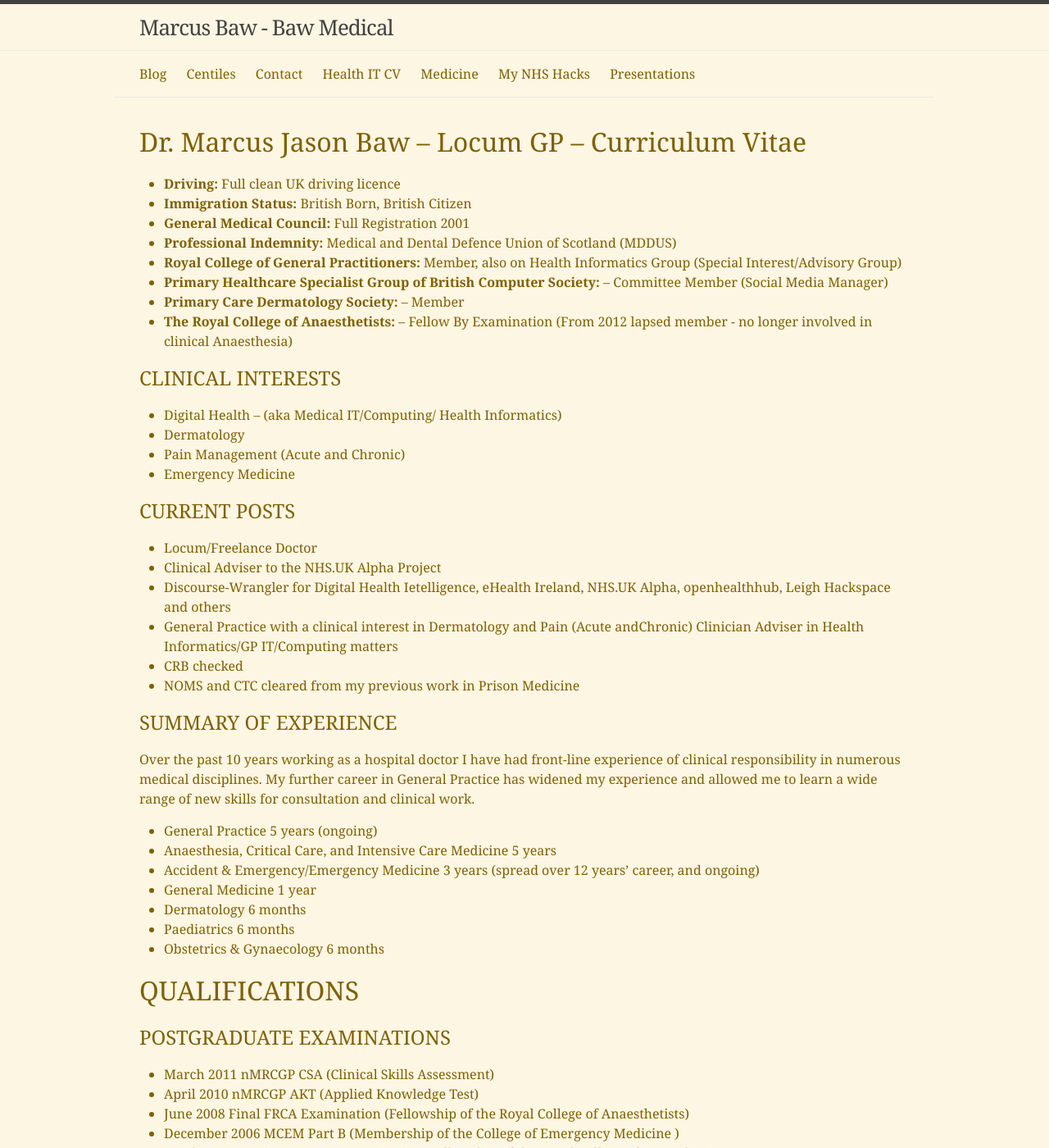
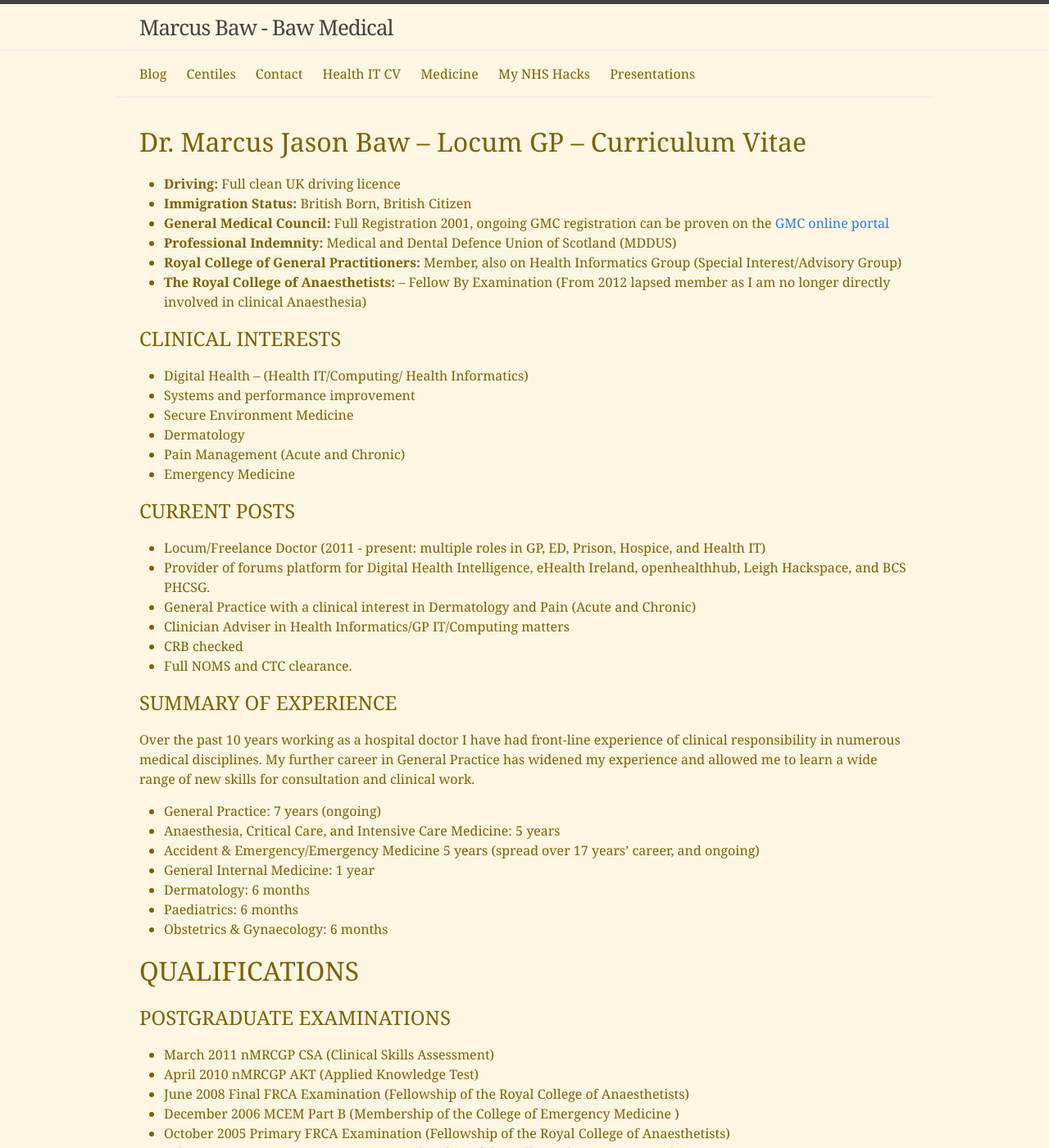
Before and after one commit to pacharanero/pacharanero.github.io, a Jekyll site: the page built from medicine.md, in a window 1280 px wide and 1400 px high. Shown: the whole window at 82% size. Built offline with Jekyll 4.4.1, drawn with Linux system fonts in a browser that asks for light colours; some of the changed text lies outside the part shown.

Commit message:
updated medical and health IT CV

```diff
--- a/medicine.md
+++ b/medicine.md
@@ -9,38 +9,37 @@
 # Dr. Marcus Jason Baw – Locum GP – Curriculum Vitae
 * **Driving:** Full clean UK driving licence
 * **Immigration Status:** British Born, British Citizen
-* **General Medical Council:** Full Registration 2001
+* **General Medical Council:** Full Registration 2001, ongoing GMC registration can be proven on the [GMC online portal](http://webcache.gmc-uk.org/gmclrmp_enu/start.swe?SWECmd=GotoView&SWEBHWND=&_sn=IQfE1yiTIB17cRzmhOiEvuVox3pPGZMDu5JeafrPNsM-bgPmNrRm98AKwc6SaOL28reCDfNH3X6p1oNi0VWr8axqRLnh4FSMFfl2dbfzHH6nVrq4WRE.hmWk0aAiQ8AlgZTL95LAAqJE4VjdSQH3yJgicSLT-Aiq-WAT8cKaw6ZO4g5-4VqgbzL4T8YZfYW.D226BFdu1lM_&SWEView=GMC+WEB+Doctor+Search&SRN=&SWEHo=webcache.gmc-uk.org&SWETS=1481188925&SWEApplet=GMC+WEB+Health+Provider+Search+Applet)
 * **Professional Indemnity:** Medical and Dental Defence Union of Scotland (MDDUS)
 * **Royal College of General Practitioners:** Member, also on Health Informatics Group (Special Interest/Advisory Group)
-* **Primary Healthcare Specialist Group of British Computer Society:** – Committee Member (Social Media Manager)
-* **Primary Care Dermatology Society:** – Member
-* **The Royal College of Anaesthetists:** – Fellow By Examination (From 2012 lapsed member - no longer involved in clinical Anaesthesia)
+* **The Royal College of Anaesthetists:** – Fellow By Examination (From 2012 lapsed member as I am no longer directly involved in clinical Anaesthesia)
 
 ## CLINICAL INTERESTS
-* Digital Health – (aka Medical IT/Computing/ Health Informatics)
+* Digital Health – (Health IT/Computing/ Health Informatics)
+* Systems and performance improvement
+* Secure Environment Medicine
 * Dermatology
 * Pain Management (Acute and Chronic)
 * Emergency Medicine
 
 ## CURRENT POSTS
-* Locum/Freelance Doctor
-* Clinical Adviser to the NHS.UK Alpha Project
-* Discourse-Wrangler for Digital Health Ietelligence, eHealth Ireland, NHS.UK Alpha, openhealthhub, Leigh Hackspace and others
-* General Practice with a clinical interest in Dermatology and Pain (Acute andChronic)
-Clinician Adviser in Health Informatics/GP IT/Computing matters
+* Locum/Freelance Doctor (2011 - present: multiple roles in GP, ED, Prison, Hospice, and Health IT)
+* Provider of forums platform for Digital Health Intelligence, eHealth Ireland, openhealthhub, Leigh Hackspace, and BCS PHCSG.
+* General Practice with a clinical interest in Dermatology and Pain (Acute and Chronic)
+* Clinician Adviser in Health Informatics/GP IT/Computing matters
 * CRB checked
-* NOMS and CTC cleared from my previous work in Prison Medicine
+* Full NOMS and CTC clearance.
 
 ## SUMMARY OF EXPERIENCE
 Over the past 10 years working as a hospital doctor I have had front-line experience of clinical responsibility in numerous medical disciplines. My further career in General Practice has widened my experience and allowed me to learn a wide range of new skills for consultation and clinical work.
 
-* General Practice 5 years (ongoing)
-* Anaesthesia, Critical Care, and Intensive Care Medicine 5 years
-* Accident & Emergency/Emergency Medicine 3 years (spread over 12 years’ career, and ongoing)
-* General Medicine 1 year
-* Dermatology 6 months
-* Paediatrics 6 months
-* Obstetrics & Gynaecology 6 months
+* General Practice: 7 years (ongoing)
+* Anaesthesia, Critical Care, and Intensive Care Medicine: 5 years
+* Accident & Emergency/Emergency Medicine 5 years (spread over 17 years’ career, and ongoing)
+* General Internal Medicine: 1 year
+* Dermatology: 6 months
+* Paediatrics: 6 months
+* Obstetrics & Gynaecology: 6 months
 
 # QUALIFICATIONS
 
@@ -61,35 +60,68 @@
 
 # PREVIOUS MEDICAL POSTS
 (all posts immediately sequential without gaps, unless otherwise indicated)
+* **August 2011 - present:** General Practitioner and Emergency Physician, professional locum, various posts, including but not limited to:
+  * Bethany Medical Centre, St Helens
+  * Seven Brooks Medical Centre, Atherton
+  * Brookmill Medical Centre, Leigh
+  * Netherley Health Centre, Liverpool
+  * The Ash, Liverpool
+  * Whiston Hospital Foundation Trust ED
+  * Salford Royal Hospital Foundation Trust ED
+  * Various secure establishments (contact me for details if required)
 
 * **August 2008 – July 2011:** Specialty Registrar in General Practice – North Western Deanery – Wigan GPVTS
   * Dermatology ITP (Prosser White Dermatology Unit, Leigh/Chandler House, Wigan)
   * Paediatrics (Wigan Royal Albert Edward Infirmary)
   * Obstetrics & Gynaecology (Wigan Royal Albert Edward Infirmary)
   * Medicine – MAU and Elderly Care, (Wigan Royal Albert Edward Infirmary)
+
 * **December 2006 – July 2008:** Specialist Registrar in Anaesthesia and Intensive Care Medicine, Mersey Deanery. Full exposure to mixed anaesthetic practice including sub-specialities: Trauma, Emergency, Vascular, Paediatric and ICU/HDU, Cardiothoracic anaesthesia including on- and off-pump CABG, thoracotomy, Neuroanaesthesia and Neuro ICU, Burns/Plastics ICU and Anaesthesia, Ophthalmic, ENT and Obstetric. Based at: Warrington Hospital, The Cardiothoracic Centre Liverpool, Walton Centre for Neurology and Neurosurgery, Royal Liverpool University Hospital, Whiston Hospital
+
 * **August 2006 – December 2006:** Part-time locum in A&E and Anaesthesia. Via Medacs Agency I arranged a 3-month voluntary gap in full-time employment to allow myself to be free from a contract notice period so I would be free to accept an SpR job in Anaesthesia. This time was spent working as a locum in A&E and Anaesthesia.
+
 * **August 2005 – August 2006:** Middle Grade Clinical Fellow in Emergency Medicine, Whiston Hospital, Merseyside Working on the Middle Grade rota alongside the A&E SpRs and carrying the same level of clinical responsibility including being advisory and supervisory to junior doctors and Nurse Practitioners, teaching of students and doctors, active management of the A&E department in liaison with the Coordinating Nurse. Significant involvement in critical care activities, prehospital ‘forward aid’ requests, airway management, resuscitation, and cardiac emergencies.
+
 * **August 2001 to July 2005:** (summary, details upon request if required):
   * Anaesthesia (2 Years)
   * Critical Care and Medicine (1 Year)
   * Emergency Medicine (1 year)
+
 * **August 2000 to July 2001:** Preregistration House Officer, Whiston Hospital, Merseyside, UK
 
 ## OTHER POSTS (INCLUDING PAST POSTS)
 
-* **October 2013 to present:** Social Media Manager for the Primary Heath Care Specialist Group (PHCSG) of the British Computer Society. This is a committee post and is held for 3 years.
-* **September 2012 to present:** Co-director of openGPSoC, a non-profit CIC founded to create and maintain an open-source alternative to current closed-source GP clinical systems.
-* **April 2012 to present:** Member of Royal College of General Practitioners Health Informatics Group. The group meets approximately every 2-3 months to discuss important matters pertaining to GP and general healthcare IT. Recent topics have included
+* **January 2015 to present:** Founding Director of [Leigh Hackspace](http://www.leighhack.org/) - a non-profit creative/educational community in Leigh, Lancashire. (voluntary post)
+
+* **October 2013 to October 2016:** Social Media Manager for the Primary Heath Care Specialist Group (PHCSG) of the British Computer Society. This is a voluntary committee post and is held for 3 years.
+
+* **September 2012 to present:** Co-director of openGPSoC, a non-profit CIC founded to create and maintain open-source alternatives to current closed-source clinical systems and infrastructure.
+
+* **April 2012 to present:** Member of Royal College of General Practitioners Health Informatics Group. The group meets approximately every 2-3 months to discuss important matters pertaining to GP and general healthcare IT. Recent topics have included care.data, GOV.UK Verify, open APIs pertaining to GPSoC-R, and others.
+
 * **July 2009 to July 2011:** Elected GP Trainees’ Representative on Joint Local Negotiating Committee (Acting Staff Side Chairman) – Meeting approximately every 2 months, the LNC negotiates Deanery-wide policies used by the Lead Employing Trusts (Pennine Acute Trust, North Lancashire PCT, and Greater Manchester West MHT). My role as a GP trainees’ representative is to work with the representatives of the other specialities and with the BMA’s representative to ensure that trainees’ terms and conditions are not harmed by changes in Deanery and Lead Employer Policy. I stepped down from this post as I was ineligible to hold it once I completed my training.
-* **2005 – 2007:** Responsible Medical Officer Haydock Racecourse (occasional only) Jockey Club Certified Racecourse RMO
+
+* **2005 – 2007:** Responsible Medical Officer Haydock Racecourse Jockey Club Certified Racecourse RMO
 
 ## CONTINUING MEDICAL EDUCATION – COURSES/MEETINGS
 
 (2005 – present, courses prior to 2005 omitted for brevity, details of these on request)
 
+### 2016
+* EHI Live (invited speaker) - November 2016, Birmingham NEC
+* NHS Hack Day - October 2016, Newcastle
+* NHS Innovation Expo - September 2016, Manchester Central
+* Digital Health Leadership Summit - February 2016, Midlands
+* CCIO Summer School (invited speaker) - July 2016, Leeds University
+
+### 2015
+
+* EHI Live (invited speaker) - November 2016, Birmingham NEC
+* NHS Innovation Expo (invited speaker - prize winner)- September 2015, Manchester Central
+
 ### 2014
 
+* EHI Live (speaker) - November 2014, Birmingham NEC
 * Advanced Paediatric Life Support (Recertification)
 * Advanced Life Support and Advanced Trauma Life Support (as Instructor)
 * The GP Update Course, 1 day, Manchester
@@ -150,12 +182,18 @@
 
 Below are some examples of my previous work in the area of safety, clinical governance, management and implementation style.
 
-* **Changes to Documents Scanning Procedure: (2013, A Secure Environment)** Upon arrival at the secure environment a summary of medical record is requested from the patient’s usual GP – usually this arrives within 48hrs, however due to delays in GP processing of the faxes, the information would often not be available for clinical use for up to 4 weeks. I was instrumental in resolving this issue in order to provide a system that allowed the documents to be available on our EHR immediately on arrival, and for checking of the faxes to be done electronically, with the advantage that it could be done from any terminal.
+* **Changes to Documents Scanning Procedure: (2013, A Secure Environment)** Upon arrival at the secure environment a summary of medical record is requested from the patient’s usual GP – usually this arrives within 48hrs, however due to delays in GP processing of the faxes, the information would often not be available for clinical use for up to 4 weeks. I was instrumental in resolving this issue in order to provide a system that allowed the documents to be available on our EHR immediately on arrival, and for checking of the faxes to be done electronically, with the advantage that it could be done from any terminal in the healthcare unit, and as a result the checking process could be parallelized and done faster.
+
 * **‘A-Z Referral Map’: February 2010 – ongoing.** In response to my own organisational needs I began to collect electronic and scanned referral forms, and referral pathway information, when I started working in General Practice. Initially this was because I knew what service I wanted to refer to, but not how to do it. Over time the document became larger and attracted the interest of other doctors, since it gradually came to form a digital repository of all relevant referral information, including scanned or electronic forms of the referral documents/forms. This not only streamlined and sped up the process of referral, but also obviated the need for keeping a store of paper referral forms in the practice, since all forms can now simply be printed on demand. I await the day that the need for all this would be obviated by Choose & Book (now rebranded e-RS:‘e-Referral System’ – 2013)
+
 * **‘Wigan Paediatrics Guidelines for iPhone’ Project:** December 2009 – February 2010
+
 * **Pocket O&G Drug Guide:** May 2009
+
 * **Emergency Floor Doctors’ Guide:** November 2008
+
 * **Wigan RAEI SMR (Standardised Mortality Rate) Taskforce:** 2008 – 2009
+
 * **Unscheduled Care Improvements: October 2008**
 
 ## AUDIT
@@ -171,16 +209,22 @@
 ## PUBLICATIONS and PRESS
 
 * ‘Turning doctors into coders’, BMJ feature 2013 by Jon Hoeksma, the editor of eHealth Insider for which I was interviewed.
+
 * RCGP ‘Patient Online‘ Roadmap document (I was a principal author of the Defining The Offering section)
+
 * ‘Open source GP project takes off’, eHealth Insider, 18 October 2012 – Interview about openGPSoC.
 * BMJ Rapid responses, 19th May 2005 – Letter to Editor about severely flawed reporting in the BMJ of the findings of the NCEPOD report ‘An Acute Problem’.
+
 * Journal of the Intensive Care Society, June 2004 – Letter to Editor refuting some assertions made regarding the format of JICS.
 
 ## MEDICAL INTERESTS
 
 * Digital Health – including maximising use of free and open source software, development of robust and efficient web-based clinician tools, speech recognition, and use of hand-held devices such as smartphones in decision support.
+
 * Dermatology – During my GP VTS Training I completed a 6 months Dermatology post which allowed me to gain valuable knowledge in the recognition and management of most common skin conditions. I remain a member of the Primary Care Dermatology Society, which allows me to access their CPD resources, meetings, conferences and publications.
+
 * Pain Management – with previous experience including 5 years in Anaesthesia, I have additional skills in the assessment and management of pain conditions including acute and chronic pains, pain syndromes, some injection techniques, and improved understanding of and liaison with the available secondary care/referral pain services.
+
 * Emergency Medicine – this is an area of medicine I spent a long time practicing in prior to becoming a GP, and I continue to do regular work in this area, which maintains my knowledge and skills in the acute environment, and also complements and enhances my primary care skills.
 
 ## HOBBIES AND INTERESTS
@@ -195,4 +239,3 @@
 ## REFEREES
 
 For obvious reasons I do not publish my referee’s names here on the website, but I can provide referees on request.
-</div> <!-- page-container>
```
Also changed, not shown: health-it.md (+1 -2 lines).
